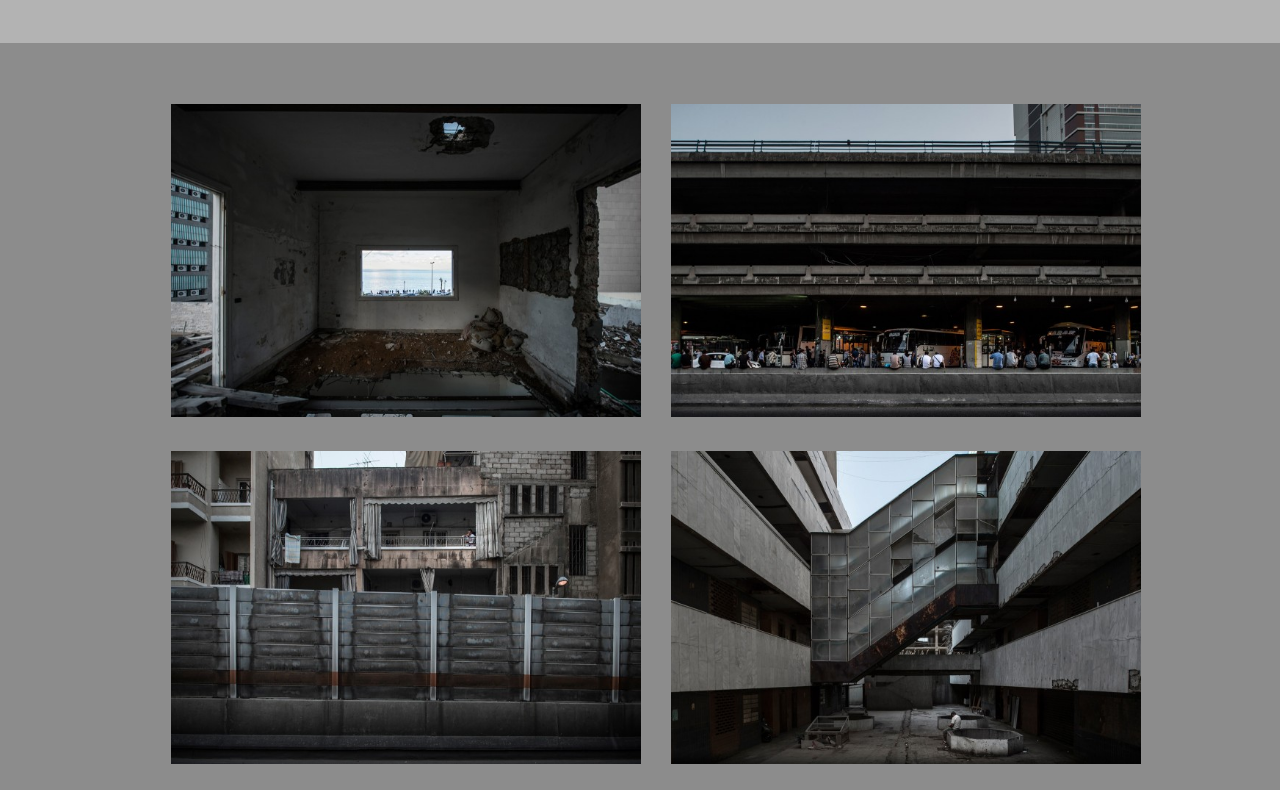
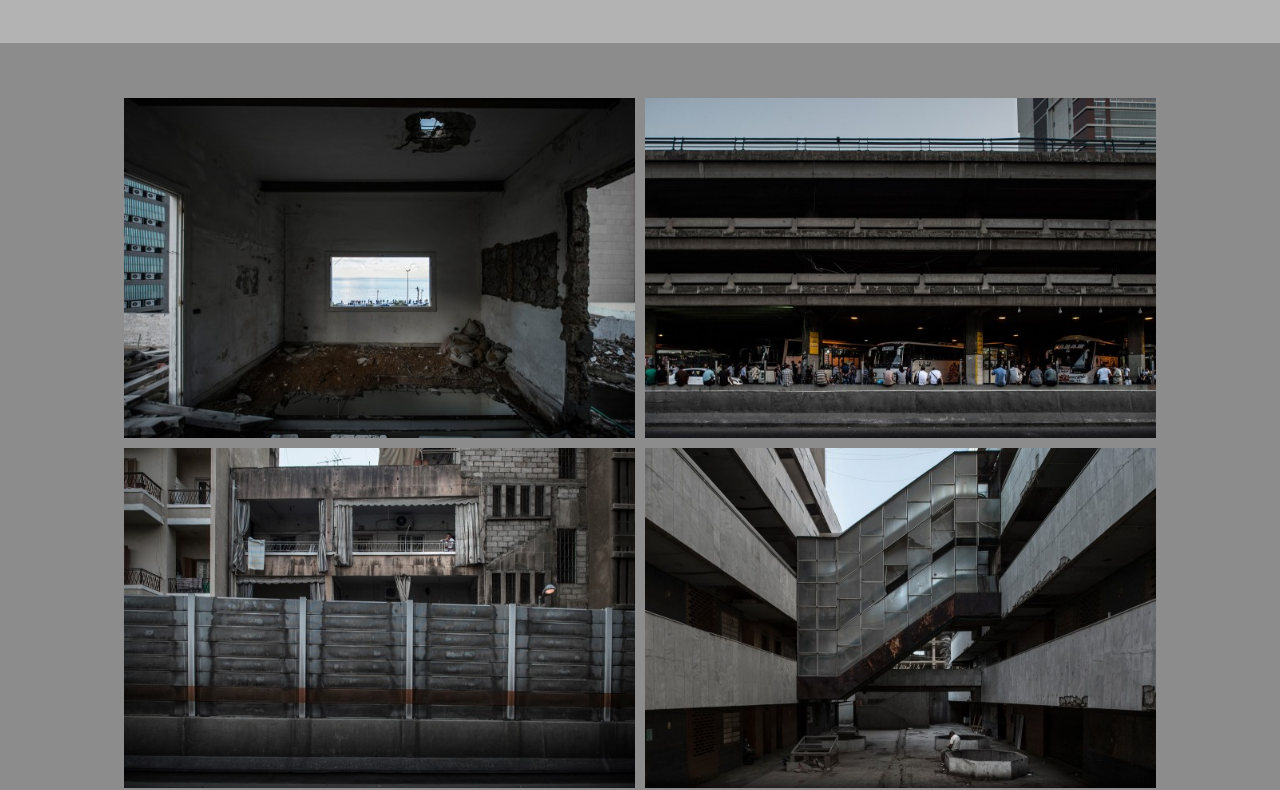
Before and after one commit to felipesoares6/felipesoares6.github.io, a plain HTML site: page index.html in a window 1280 px wide. Shown: the part 827-1617 px from the top of the page. Drawn offline with nearby package versions, Linux system fonts and the light colour scheme.

Commit message:
imagens com flex-box

```diff
--- a/css/style.css
+++ b/css/style.css
@@ -12,6 +12,10 @@ a {
 p {
   color: black;
   font-size: 21px;
+}
+
+img {
+  max-width: 100%;
 }
 
 .flexcenter {
@@ -138,18 +142,15 @@ i {
 
 /* Imagens */
 
-.tabela {
-  width: 400px;
-  position: absolute;
-  left:50%;
-  margin: 0 0 0-480px;
+.fotos {
+  display: flex;
+  flex-flow: row;
+  justify-content: center;
 }
 
-
-.fotos {
-  width: 470px;
-  margin: 8px;
-  padding: 0px 10px 10px 0px;
+.item-fotos {
+  height: 340px;
+  margin: 5px;
 }
 
 /* Formacao */
--- a/index.html
+++ b/index.html
@@ -56,26 +56,18 @@
       </section>
 
       <section id="section3" class="sectionimpar">
-        <tbody>
-          <table class="tabela">
-                <tr>
-                    <td>
-                        <img class="fotos" src="img/photo1.jpg"/>
-                    </td>
-                    <td>
-                        <img class="fotos" src="img/photo2.jpg"/>
-                    </td>
-                </tr>
-                <tr>
-                    <td>
-                        <img class="fotos" src="img/photo3.jpg"/>
-                    </td>
-                    <td>
-                        <img class="fotos" src="img/photo4.jpg"/>
-                    </td>
-                </tr>
-          </table>
-        </tbody>
+        <div class="fotos">
+          <img class="item-fotos" src="img/photo1.jpg"/>
+
+          <img class="item-fotos" src="img/photo2.jpg"/>
+        </div>
+        <div class="fotos">
+          <img class="item-fotos" src="img/photo3.jpg"/>
+
+          <img class="item-fotos" src="img/photo4.jpg"/>
+
+        </div>
+
       </section>
 
       <section id="section4" class="flexcenter sectionpar">
```
